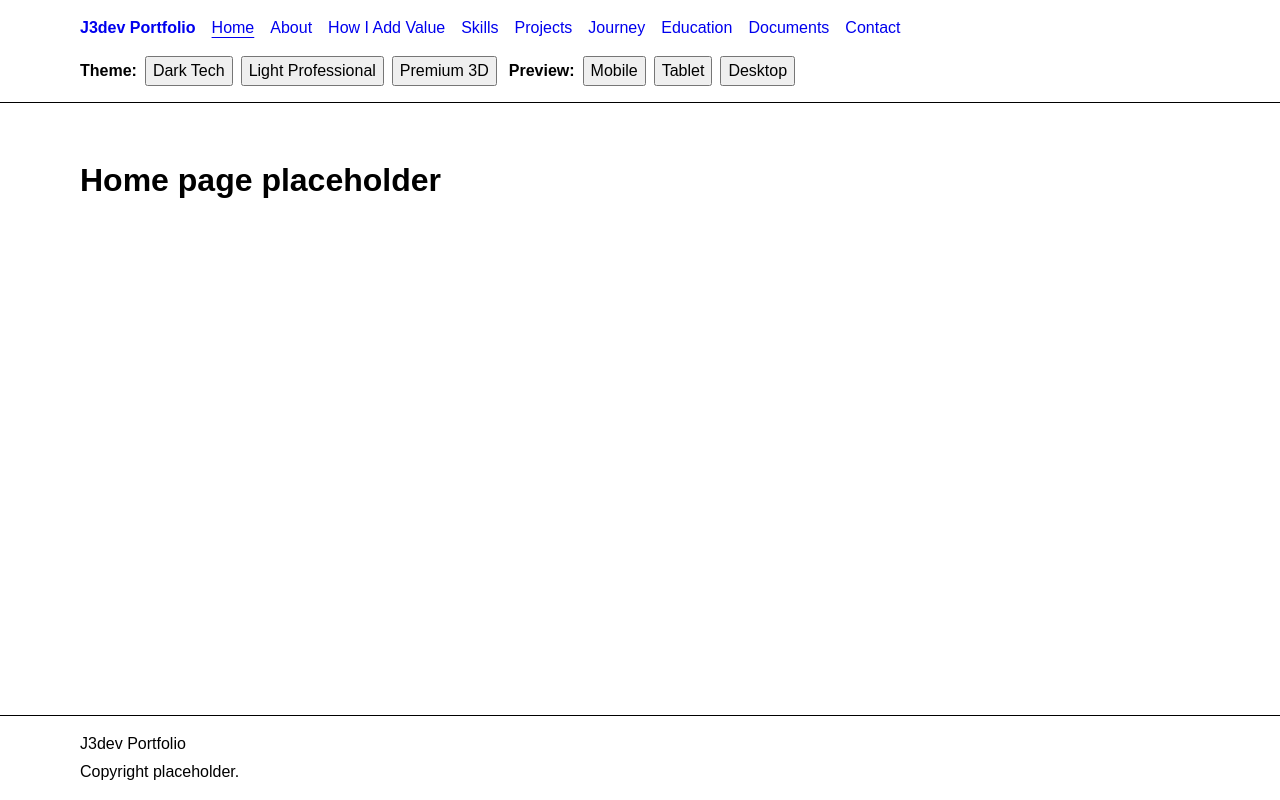
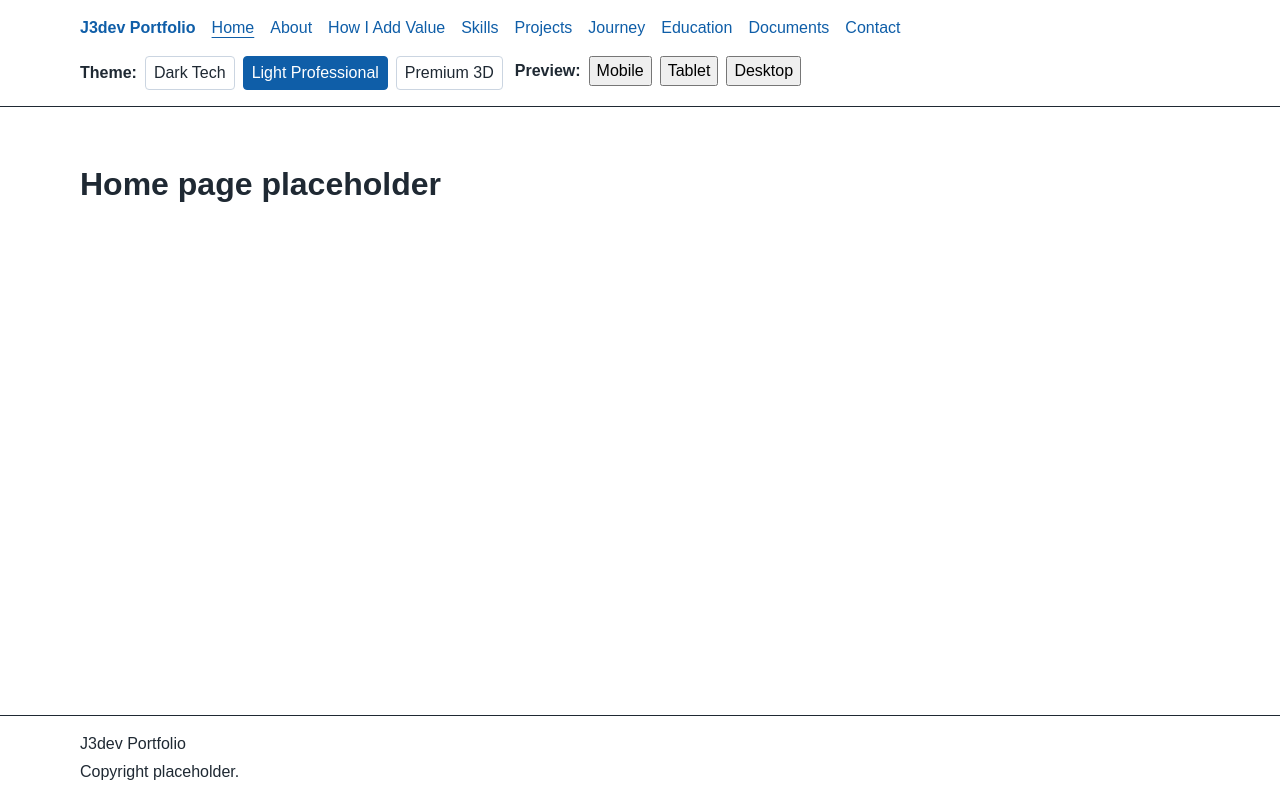
Before and after one commit to jorgejaimes085GH/J3dev-portfolio, an Angular app: page / in a window 1280 px wide. Built offline with nearby package versions, Linux system fonts and the light colour scheme.

Commit message:
Implement theme service and switcher

```diff
--- a/src/app/app.ts
+++ b/src/app/app.ts
@@ -1,5 +1,7 @@
-import { Component } from '@angular/core';
+import { Component, inject } from '@angular/core';
 import { RouterOutlet } from '@angular/router';
+
+import { ThemeService } from './core/services/theme.service';
 
 @Component({
   selector: 'app-root',
@@ -7,4 +9,10 @@ import { RouterOutlet } from '@angular/router';
   templateUrl: './app.html',
   styleUrl: './app.scss',
 })
-export class App {}
+export class App {
+  private readonly themeService = inject(ThemeService);
+
+  constructor() {
+    this.themeService.initializeTheme();
+  }
+}
--- /dev/null
+++ b/src/app/core/services/theme.service.ts
@@ -0,0 +1,87 @@
+import { DOCUMENT, isPlatformBrowser } from '@angular/common';
+import { Injectable, Renderer2, RendererFactory2, inject, signal } from '@angular/core';
+import { PLATFORM_ID } from '@angular/core';
+
+import { PortfolioTheme, SUPPORTED_THEMES } from '../../themes/theme.model';
+
+const THEME_STORAGE_KEY = 'j3dev-portfolio-theme';
+const THEME_CLASS_PREFIX = 'theme-';
+
+@Injectable({ providedIn: 'root' })
+export class ThemeService {
+  private readonly document = inject(DOCUMENT);
+  private readonly platformId = inject(PLATFORM_ID);
+  private readonly renderer: Renderer2 = inject(RendererFactory2).createRenderer(null, null);
+  private readonly themeIds = SUPPORTED_THEMES.map((theme) => theme.id);
+  private readonly themeClasses = this.themeIds.map((themeId) => `${THEME_CLASS_PREFIX}${themeId}`);
+  private readonly isBrowser = isPlatformBrowser(this.platformId);
+  private readonly selectedTheme = signal<PortfolioTheme>('light-professional');
+
+  readonly currentTheme = this.selectedTheme.asReadonly();
+  readonly themes = SUPPORTED_THEMES;
+
+  initializeTheme(): void {
+    const theme = this.getStoredTheme() ?? this.getSystemDefaultTheme();
+
+    this.applyTheme(theme, false);
+  }
+
+  setTheme(theme: PortfolioTheme): void {
+    this.applyTheme(theme, true);
+  }
+
+  isActiveTheme(theme: PortfolioTheme): boolean {
+    return this.currentTheme() === theme;
+  }
+
+  private applyTheme(theme: PortfolioTheme, persistTheme: boolean): void {
+    this.selectedTheme.set(theme);
+    this.applyThemeClass(theme);
+
+    if (persistTheme) {
+      this.storeTheme(theme);
+    }
+  }
+
+  private applyThemeClass(theme: PortfolioTheme): void {
+    const rootElement = this.document.documentElement;
+
+    for (const themeClass of this.themeClasses) {
+      this.renderer.removeClass(rootElement, themeClass);
+    }
+
+    this.renderer.addClass(rootElement, `${THEME_CLASS_PREFIX}${theme}`);
+  }
+
+  private getStoredTheme(): PortfolioTheme | null {
+    if (!this.isBrowser) {
+      return null;
+    }
+
+    const storedTheme = window.localStorage.getItem(THEME_STORAGE_KEY);
+
+    return this.isSupportedTheme(storedTheme) ? storedTheme : null;
+  }
+
+  private storeTheme(theme: PortfolioTheme): void {
+    if (!this.isBrowser) {
+      return;
+    }
+
+    window.localStorage.setItem(THEME_STORAGE_KEY, theme);
+  }
+
+  private getSystemDefaultTheme(): PortfolioTheme {
+    if (!this.isBrowser) {
+      return 'light-professional';
+    }
+
+    return window.matchMedia('(prefers-color-scheme: dark)').matches
+      ? 'dark-tech'
+      : 'light-professional';
+  }
+
+  private isSupportedTheme(theme: string | null): theme is PortfolioTheme {
+    return this.themeIds.includes(theme as PortfolioTheme);
+  }
+}
--- a/src/app/layout/theme-switcher/theme-switcher.scss
+++ b/src/app/layout/theme-switcher/theme-switcher.scss
@@ -18,3 +18,18 @@
   flex-wrap: wrap;
   gap: 0.5rem;
 }
+
+.theme-switcher__button {
+  color: var(--app-text-color);
+  background: var(--app-background-color);
+  border: 1px solid var(--app-border-color);
+  border-radius: 0.25rem;
+  cursor: pointer;
+  padding: 0.25rem 0.5rem;
+}
+
+.theme-switcher__button--active {
+  color: var(--app-background-color);
+  background: var(--app-link-color);
+  border-color: var(--app-link-color);
+}
--- a/src/app/layout/theme-switcher/theme-switcher.ts
+++ b/src/app/layout/theme-switcher/theme-switcher.ts
@@ -1,18 +1,36 @@
-import { Component } from '@angular/core';
+import { Component, inject } from '@angular/core';
+
+import { ThemeService } from '../../core/services/theme.service';
+import { PortfolioTheme } from '../../themes/theme.model';
 
 @Component({
   selector: 'app-theme-switcher',
   standalone: true,
   template: `
-    <section class="theme-switcher" aria-label="Theme switcher placeholder">
+    <section class="theme-switcher" aria-label="Theme switcher">
       <span class="theme-switcher__label">Theme:</span>
-      <div class="theme-switcher__options" role="group" aria-label="Available theme placeholders">
-        <button type="button">Dark Tech</button>
-        <button type="button">Light Professional</button>
-        <button type="button">Premium 3D</button>
+      <div class="theme-switcher__options" role="group" aria-label="Available themes">
+        @for (theme of themes; track theme.id) {
+          <button
+            class="theme-switcher__button"
+            [class.theme-switcher__button--active]="themeService.isActiveTheme(theme.id)"
+            type="button"
+            [attr.aria-pressed]="themeService.isActiveTheme(theme.id)"
+            (click)="selectTheme(theme.id)"
+          >
+            {{ theme.label }}
+          </button>
+        }
       </div>
     </section>
   `,
   styleUrl: './theme-switcher.scss',
 })
-export class ThemeSwitcher {}
+export class ThemeSwitcher {
+  readonly themeService = inject(ThemeService);
+  readonly themes = this.themeService.themes;
+
+  selectTheme(theme: PortfolioTheme): void {
+    this.themeService.setTheme(theme);
+  }
+}
--- a/src/app/themes/theme.model.ts
+++ b/src/app/themes/theme.model.ts
@@ -1 +1,12 @@
 export type PortfolioTheme = 'dark-tech' | 'light-professional' | 'premium-3d';
+
+export interface ThemeOption {
+  id: PortfolioTheme;
+  label: string;
+}
+
+export const SUPPORTED_THEMES: readonly ThemeOption[] = [
+  { id: 'dark-tech', label: 'Dark Tech' },
+  { id: 'light-professional', label: 'Light Professional' },
+  { id: 'premium-3d', label: 'Premium 3D' },
+];
--- a/src/styles.scss
+++ b/src/styles.scss
@@ -1,5 +1,34 @@
 html {
   box-sizing: border-box;
+  --app-background-color: #ffffff;
+  --app-text-color: #1f2933;
+  --app-link-color: #0f5ea8;
+  --app-border-color: #cbd5e1;
+  color-scheme: light;
+}
+
+html.theme-dark-tech {
+  --app-background-color: #0f172a;
+  --app-text-color: #e2e8f0;
+  --app-link-color: #38bdf8;
+  --app-border-color: #334155;
+  color-scheme: dark;
+}
+
+html.theme-light-professional {
+  --app-background-color: #ffffff;
+  --app-text-color: #1f2933;
+  --app-link-color: #0f5ea8;
+  --app-border-color: #cbd5e1;
+  color-scheme: light;
+}
+
+html.theme-premium-3d {
+  --app-background-color: #18122b;
+  --app-text-color: #f4f0ff;
+  --app-link-color: #c4a7ff;
+  --app-border-color: #574b90;
+  color-scheme: dark;
 }
 
 *,
@@ -10,8 +39,14 @@ html {
 
 body {
   margin: 0;
+  color: var(--app-text-color);
+  background: var(--app-background-color);
   font-family: Arial, sans-serif;
   line-height: 1.5;
+}
+
+a {
+  color: var(--app-link-color);
 }
 
 button,
```
